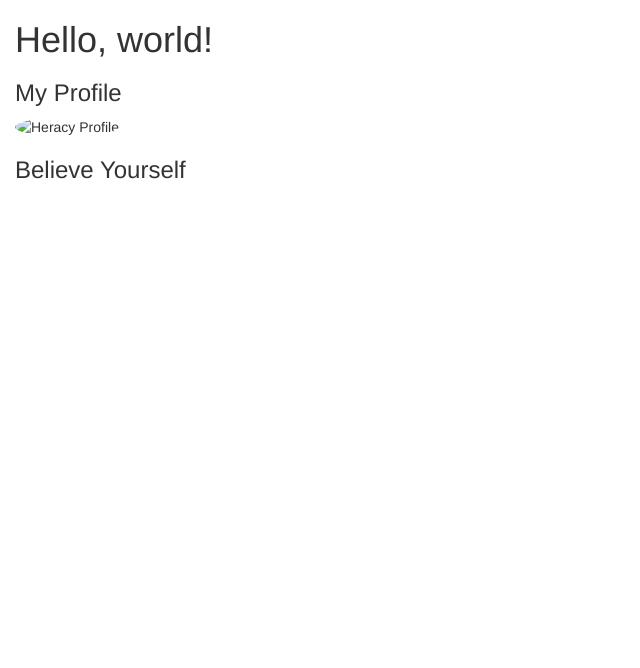
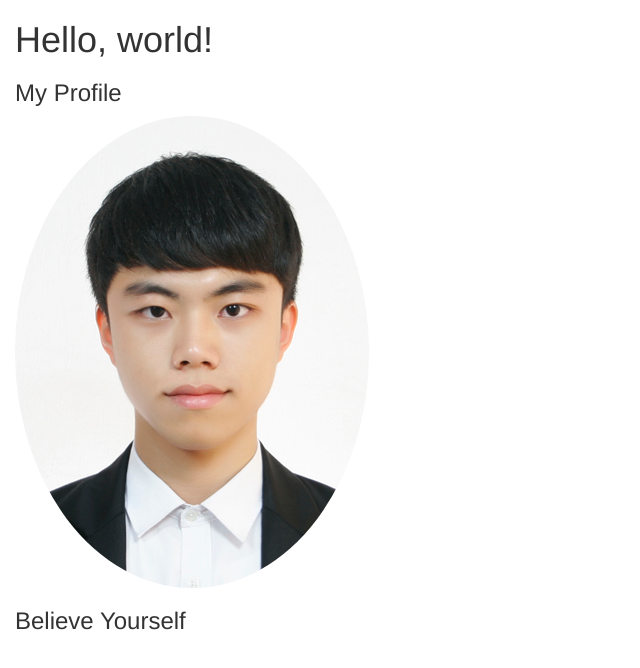
Before and after one commit to Heracy/heracy.github.com, a plain HTML site: page index.html in a window 1280 px wide. Shown: the whole page, without its empty margins (0-640 px from the left). Drawn offline with nearby package versions, Linux system fonts and the light colour scheme.

Commit message:
Edit Index Picture Directory

```diff
--- a/index.html
+++ b/index.html
@@ -15,7 +15,7 @@
 	<div class="container-fluid bg-1 test-center">
     	<h1>Hello, world!</h1>
     	<h3>My Profile</h3>
-    	<img src="profile.jpg" class="img-circle" alt="Heracy Profile">
+    	<img src="./images/profile.jpg" class="img-circle" alt="Heracy Profile">
     	<h3>Believe Yourself</h3>
 	</div>
 
```
